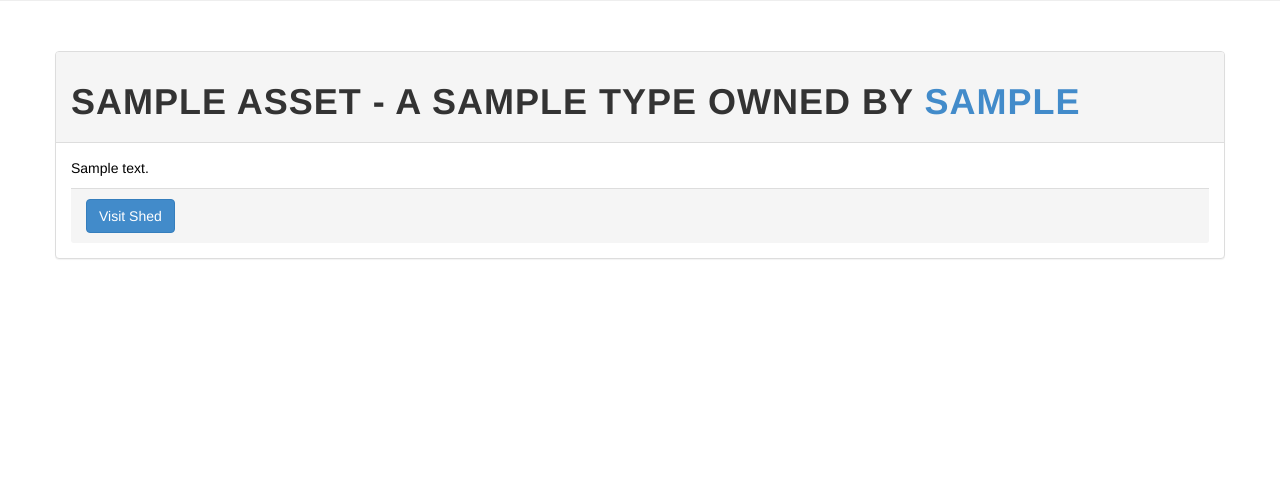
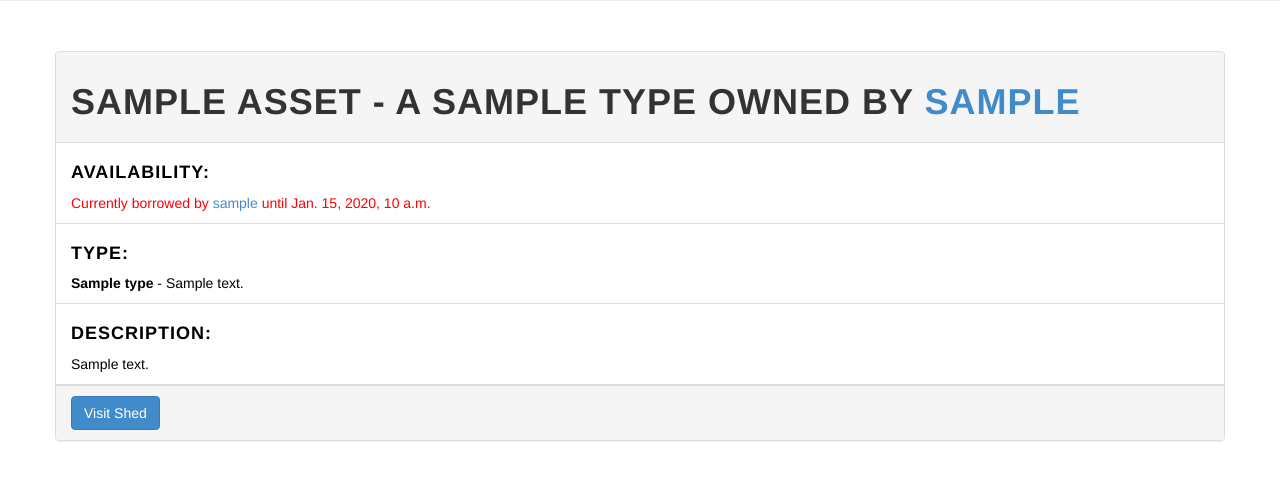
Before and after one commit to a240/toolshare, a Django app: page /tools/1 in a window 1280 px wide. Shown: the part 304-784 px from the top of the page. Run offline with Django 3.2, Linux system fonts and the light colour scheme; tables that the repository leaves empty hold one stand-in row (values such as "Sample post"); some libraries are stand-ins or nearby versions.

Commit message:
Tool Page recognizes exist shares
Updates based on availability of tool

```diff
--- a/sharetools/templates/base_tool.html
+++ b/sharetools/templates/base_tool.html
@@ -24,9 +24,34 @@
 				{{ asset.owner }}
 				</a>
         </h1></div>
-        <div class="panel-body">
 
-            <p>{{ asset.description }}</p>
+        <ul class = "list-group">
+
+			<li class="list-group-item">
+			<h4>Availability:</h4>
+			{% if shared %}
+
+			<font color="red">Currently borrowed by
+
+			<a href="{% url 'profile' shared.borrower.username %}">
+			{{shared.borrower.username}}
+			</a>
+
+			until {{shared.returnDate}}
+			</font>
+
+			{% else %}
+
+			<font color="green">This {{asset.type}} is available now
+			</font>
+
+			{% endif %}
+			</li>
+			<li class="list-group-item"><h4>Type:</h4><b>{{ asset.type.name }}</b> - {{asset.type.description}}</li>
+            <li class="list-group-item"><h4>Description:</h4>{{ asset.description }}</li>
+
+		</ul>
+
 		<div class="panel-footer">
             <div class="btn-group">
 
@@ -42,7 +67,17 @@
 				<a href="{% url 'toolDeletion' asset.id %}">
                     <button type="button" class="btn btn-danger">Delete Tool</button>
                 </a>
-                {% endif %}
+
+				{% else %}
+
+				{% if not shared %}
+				<a href="{% url 'newcontract' asset.id %}">
+                <button type="button" class="btn btn-primary">Borrow</button>
+                </a>
+				{% endif %}
+
+				{% endif %}
+
             </div>
 		</div>
         </div>
--- a/sharetools/views.py
+++ b/sharetools/views.py
@@ -206,10 +206,12 @@ def make_tool_view(request):
 
 def tool_view(request, tool_id):
 	asset = get_object_or_404(Asset, pk=tool_id)
-
+	sharedset = ShareContract.objects.filter(asset__id__iexact=tool_id)
+	shared = sharedset[0]
 	context = RequestContext(request, {
 		'user': request.user,
-		'asset': asset
+		'asset': asset,
+		'shared':shared
 	})
 
 	template = loader.get_template('base_tool.html')
@@ -231,6 +233,9 @@ def messages_view(request):
 	context = RequestContext(request, args)
 	return HttpResponse(template.render(context))
 
+def make_contract_view(request, tool_id):
+	return HttpResponse("Requesting to share " + tool_id)
+
 def shares_view(request):
 	template = loader.get_template('base_shares.html')
 	requests = ShareContract.objects.filter(lender=request.user, isApproved=False)
--- a/toolsharesite/urls.py
+++ b/toolsharesite/urls.py
@@ -25,7 +25,8 @@ urlpatterns = patterns('',
 	url(r'^profile/$', views.my_profile_view, name='myProfile'),
 	url(r'^profile/edit$', views.edit_profile_view, name='editProfile'),
 	url(r'^profile/(\w+)$', views.profile_view, name='profile'),
-    url(r'^messages/', views.messages_view, name='messages'),
-	url(r'^shares/', views.shares_view, name='shares'),
+    url(r'^messages/$', views.messages_view, name='messages'),
+	url(r'^shares/$', views.shares_view, name='shares'),
+	url(r'^shares/new/(\d)+$',views.make_contract_view,name='newcontract'),
     url(r'^$', views.index_view, name='index'),
 )
```
